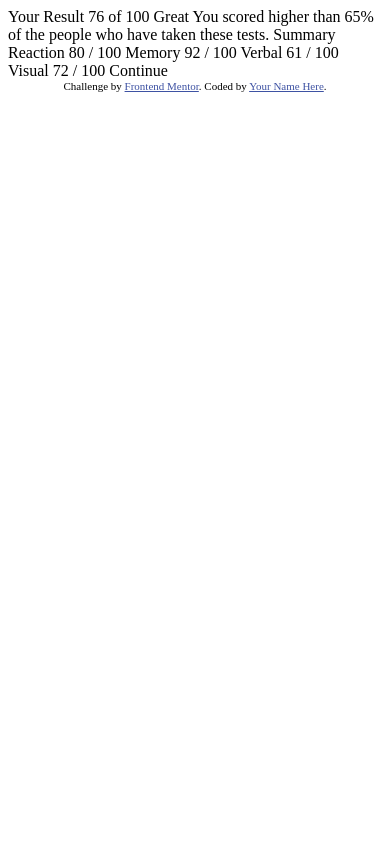
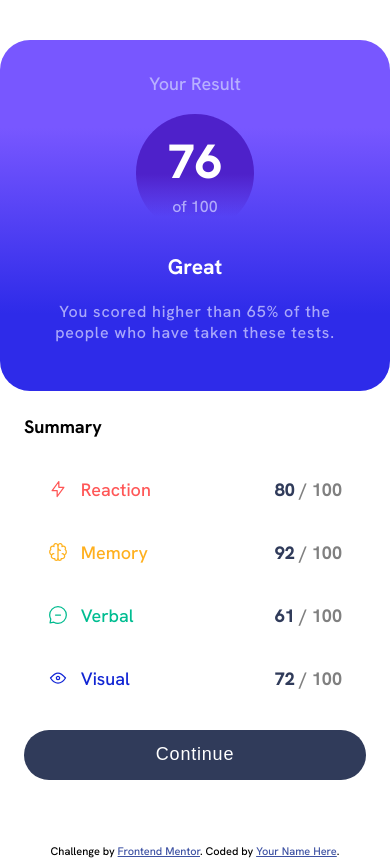
Before and after one commit to reanderagulto/Result-Summary-Component, a plain HTML site: page index.html in a window 390 px wide. Drawn offline with Linux system fonts and the light colour scheme.

Commit message:
Done with Mobile First Approach

```diff
--- a/index.html
+++ b/index.html
@@ -8,40 +8,64 @@
 
   <title>Frontend Mentor | Results summary component</title>
 
+  <link href="https://fonts.googleapis.com/css2?family=Hanken+Grotesk:wght@500;700;800&display=swap" rel="stylesheet">
+  <link rel="stylesheet" href="./style.css">
+
   <!-- Feel free to remove these styles or customise in your own stylesheet 👍 -->
   <style>
-    .attribution { font-size: 11px; text-align: center; }
-    .attribution a { color: hsl(228, 45%, 44%); }
+
   </style>
 </head>
 <body>
 
-  Your Result
-  76
-  of 100
-
-  Great
-  You scored higher than 65% of the people who have taken these tests.
-
-  Summary
-
-  Reaction
-  80 / 100
-
-  Memory
-  92 / 100
-
-  Verbal
-  61 / 100
-
-  Visual
-  72 / 100
-
-  Continue
-
-  <div class="attribution">
-    Challenge by <a href="https://www.frontendmentor.io?ref=challenge" target="_blank">Frontend Mentor</a>.
-    Coded by <a href="#">Your Name Here</a>.
-  </div>
+  <main>
+    <div class="page-wrapper">
+      <div class="container">
+        <div class="heading">
+          <div class="header">
+            <span>Your Result</span>
+            <h1>
+              76
+              <span>of 100</span>
+            </h1>
+          </div>
+          <div class="header-caption">
+            <h3>Great</h3>
+            <p>You scored higher than 65% of the <br/>people who have taken these tests.</p>
+          </div>
+        </div>
+        <div class="summary-container">
+          <h4>Summary</h4>
+          <div class="summary-items">
+            <div class="item">
+              <i><img src="./assets/images/icon-reaction.svg" alt="Reaction">Reaction</i>
+              <span><strong>80</strong> / 100</span>
+            </div>
+            <div class="item">
+              <i><img src="./assets/images/icon-memory.svg" alt="Memory">Memory</i>
+              <span><strong>92</strong> / 100</span>
+            </div>
+            <div class="item">
+              <i><img src="./assets/images/icon-verbal.svg" alt="Verbal">Verbal</i>
+              <span><strong>61</strong> / 100</span>
+            </div>
+            <div class="item">
+              <i><img src="./assets/images/icon-visual.svg" alt="Visual">Visual</i>
+              <span><strong>72</strong> / 100</span>
+            </div>
+          </div>
+          <div class="button-container">
+            <button class="btn btn-continue">Continue</button>
+          </div>
+        </div>
+      </div>
+    </div>
+  </main>
+  <footer>
+    <div class="attribution">
+      Challenge by <a href="https://www.frontendmentor.io?ref=challenge" target="_blank">Frontend Mentor</a>.
+      Coded by <a href="#">Your Name Here</a>.
+    </div>
+  </footer>
 </body>
 </html>
--- /dev/null
+++ b/style.css
@@ -0,0 +1,226 @@
+:root{
+    --light-red: hsl(0, 100%, 67%);
+    --orangey-yellow: hsl(39, 100%, 56%);
+    --green-teal: hsl(166, 100%, 37%);
+    --cobalt-blue: hsl(234, 85%, 45%);
+
+    --bg-base-color: rgb(46,43,233);
+    --bg-gradient: linear-gradient(0deg, rgba(46,43,233,1) 22%, rgba(120,87,255,1) 75%);
+
+    --circle-base-color: rgb(78,33,202);
+    --circle-bg-gradient: linear-gradient(180deg, rgba(78,33,202,1) 51%, rgba(36,33,202,0) 87%);
+
+    --white: #ffffff;
+    --pale-blue: hsl(221, 100%, 96%);
+    --light-lavender: hsl(241, 100%, 89%);
+    --dark-gray-blue: hsl(224, 30%, 27%);
+
+    --font-size: 18px;
+    --font-family: 'Hanken Grotesk', sans-serif;
+
+}
+
+body {
+    margin: 0;
+    font-size: var(--font-size);
+    font-family: var(--font-family);
+}
+
+.page-wrapper {
+    min-height: 100vh;
+    display: flex;
+    align-items: center;
+    justify-content: center;
+}
+
+.container {
+    display: flex;
+    flex-wrap: wrap;
+    align-items: center;
+    justify-content: center;
+    flex-grow: 1;
+}
+
+.heading, .summary-container{
+    width: 100%;
+    margin: auto;
+    padding: 1.5rem;
+}
+
+.heading {
+    background: var(--bg-gradient);
+    color: white;
+    text-align: center;
+    border-radius: 30px;
+    padding: 2rem;
+    width: 100%;
+}
+
+.header h1{
+    width: 90px;
+    height: 90px;
+    margin: 1.2rem auto;
+    font-size: 3rem;
+    font-weight: 800;
+    background: var(--circle-bg-gradient);
+    display: flex;
+    flex-wrap: wrap;
+    align-items: center;
+    justify-content: center;
+    padding: 0.85rem;
+    border-radius: 50%;
+}
+
+.header h1 span{
+    display: block;
+    font-size: 16px;
+    font-weight: 500;
+}
+
+.header-caption p{
+    font-size: 1rem;
+    font-weight: 500;
+    letter-spacing: 0.05rem;
+}
+
+.summary-container h4 {
+    margin: unset;
+    margin-bottom: 1.5rem;
+}
+
+.summary-items {
+    padding: 0 1.5rem;
+    margin-bottom: 2.5rem;
+}
+
+.summary-items .item {
+    display: flex;
+    align-items: center;
+    justify-content: space-between;
+    margin: 2.5rem 0;
+}
+
+.summary-items .item i {
+    display: flex;
+    align-items: center;
+    font-style: normal;
+}
+
+.summary-items .item i img{
+    margin-right: 0.8rem;
+}
+
+.summary-items .item:first-of-type i{
+    color: var(--light-red);
+}
+
+.summary-items .item:nth-of-type(2) i{
+    color: var(--orangey-yellow);
+}
+
+.summary-items .item:nth-of-type(3) i{
+    color: var(--green-teal);
+}
+
+.summary-items .item:nth-of-type(4) i{
+    color: var(--cobalt-blue);
+}
+
+.summary-container h4 {
+    margin: unset;
+    margin-bottom: 1.5rem;
+}
+
+.summary-items {
+    padding: 0 1.5rem;
+    margin-bottom: 2.5rem;
+}
+
+.summary-items .item {
+    display: flex;
+    align-items: center;
+    justify-content: space-between;
+    margin: 2.5rem 0;
+}
+
+.summary-items .item i {
+    display: flex;
+    align-items: center;
+    font-style: normal;
+}
+
+.summary-items .item i img{
+    margin-right: 0.8rem;
+}
+
+.summary-items .item:first-of-type i{
+    color: var(--light-red);
+}
+
+.summary-items .item:nth-of-type(2) i{
+    color: var(--orangey-yellow);
+}
+
+.summary-items .item:nth-of-type(3) i{
+    color: var(--green-teal);
+}
+
+.summary-items .item:nth-of-type(4) i{
+    color: var(--cobalt-blue);
+}
+
+.button-container {
+    display: flex;
+    align-items: center;
+    justify-content: center;
+}
+
+button.btn.btn-continue {
+    width: 100%;
+    height: 50px;
+    display: flex;
+    align-items: center;
+    justify-content: center;
+    border-radius: 30px;
+    border: unset;
+    background-color: var(--dark-gray-blue);
+    color: white;
+    font-size: 18px;
+    font-weight: 500;
+    letter-spacing: 0.05rem;
+}
+
+.header span,
+.header h1 span,
+.header-caption p{
+    color: var(--light-lavender);
+    opacity: 0.8;
+}
+
+.item span{
+    color: gray;
+    font-weight: 700;
+}
+
+.item span strong{
+    color: var(--dark-gray-blue);
+    font-weight: 800;
+}
+
+.attribution { font-size: 11px; text-align: center; }
+.attribution a { color: hsl(228, 45%, 44%); }
+
+
+@media screen and (min-width: 1024px){
+    .container{
+        flex-grow: 0;
+        flex-wrap: nowrap;
+        max-width: 768px;
+    }
+    .heading{
+        width: 40%;
+    }
+    .summary-container{
+        width: 60%;
+    }
+}
```
